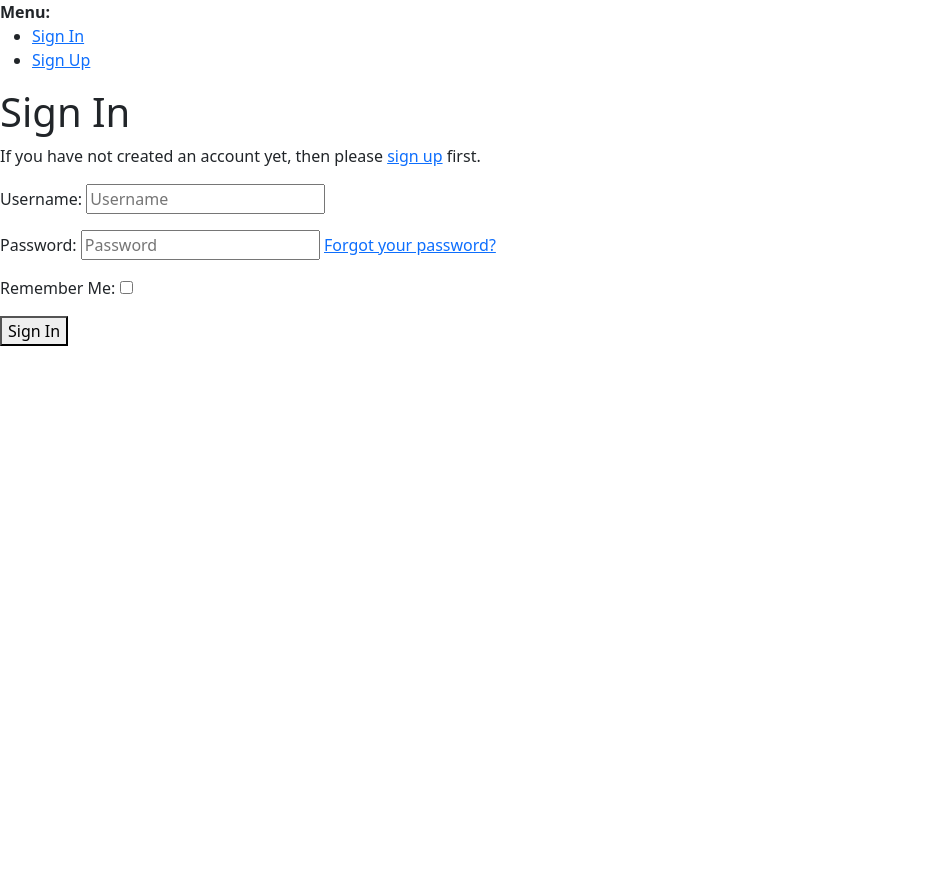
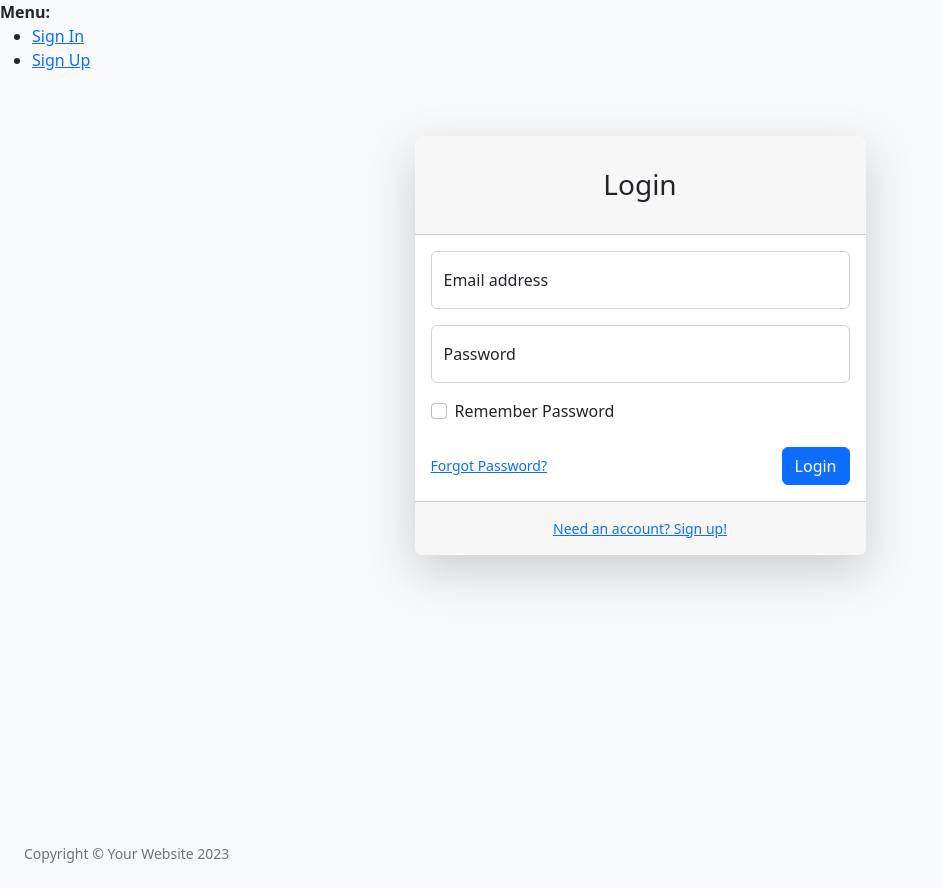
Before and after one commit to Marcos-felip/Gestao-de-Tarefas-Colaborativa, a Django app: page /accounts/login/ in a window 1280 px wide. Shown: the whole page, without its empty margins (0-942 px from the left). Before the commit the page ends 346 px from the top, so only its background shows below. Run offline with Django 5.2, Linux system fonts and the light colour scheme; some libraries are stand-ins or nearby versions.

Commit message:
tela de login pronta e models com form de organization pronta

```diff
--- a/templates/account/base.html
+++ b/templates/account/base.html
@@ -11,12 +11,11 @@
         </title>
         {% block extra_head %}
         <link href="{% static 'css/styles.css' %}" rel="stylesheet" />
+        <link href="https://cdn.jsdelivr.net/npm/simple-datatables@7.1.2/dist/style.min.css" rel="stylesheet" />
         <script src="https://use.fontawesome.com/releases/v6.3.0/js/all.js" crossorigin="anonymous"></script>
         {% endblock extra_head %}
-
     </head>
-    <body>
-        <body class=".bg-light">
+        <body class="bg-light">
         {% block body %}
             {% if messages %}
                 <div>
--- a/templates/account/login.html
+++ b/templates/account/login.html
@@ -1,59 +1,67 @@
 {% extends "account/base.html" %}
-{% load static  %}
+{% load static %}
 {% load i18n %}
 {% load allauth account %}
+
 {% block head_title %}
-    {% trans "Sign In" %}
+    {% trans "Login" %}
 {% endblock head_title %}
+
 {% block content %}
-    {% element h1 %}
-        {% trans "Sign In" %}
-    {% endelement %}
-    {% if not SOCIALACCOUNT_ONLY %}
-        {% setvar link %}
-            <a href="{{ signup_url }}">
-            {% endsetvar %}
-            {% setvar end_link %}
-            </a>
-        {% endsetvar %}
-        {% element p %}
-            {% blocktranslate %}If you have not created an account yet, then please {{ link }}sign up{{ end_link }} first.{% endblocktranslate %}
-        {% endelement %}
-        {% url 'account_login' as login_url %}
-        {% element form form=form method="post" action=login_url tags="entrance,login" %}
-            {% slot body %}
-                {% csrf_token %}
-                {% element fields form=form unlabeled=True %}
-                {% endelement %}
-                {{ redirect_field }}
-            {% endslot %}
-            {% slot actions %}
-                {% element button type="submit" tags="prominent,login" %}
-                    {% trans "Sign In" %}
-                {% endelement %}
-            {% endslot %}
-        {% endelement %}
-    {% endif %}
-    {% if LOGIN_BY_CODE_ENABLED or PASSKEY_LOGIN_ENABLED %}
-        {% element hr %}
-        {% endelement %}
-        {% element button_group vertical=True %}
-            {% if PASSKEY_LOGIN_ENABLED %}
-                {% element button type="submit" form="mfa_login" id="passkey_login" tags="prominent,login,outline,primary" %}
-                    {% trans "Sign in with a passkey" %}
-                {% endelement %}
-            {% endif %}
-            {% if LOGIN_BY_CODE_ENABLED %}
-                {% element button href=request_login_code_url tags="prominent,login,outline,primary" %}
-                    {% trans "Mail me a sign-in code" %}
-                {% endelement %}
-            {% endif %}
-        {% endelement %}
-    {% endif %}
-    {% if SOCIALACCOUNT_ENABLED %}
-        {% include "socialaccount/snippets/login.html" with page_layout="entrance" %}
-    {% endif %}
+    <div id="layoutAuthentication">
+        <div id="layoutAuthentication_content">
+            <main>
+                <div class="container">
+                    <div class="row justify-content-center">
+                        <div class="col-lg-5">
+                            <div class="card shadow-lg border-0 rounded-lg mt-5">
+                                <div class="card-header">
+                                    <h3 class="text-center font-weight-light my-4">{% trans "Login" %}</h3>
+                                </div>
+                                <div class="card-body">
+                                    <form method="post" action="{% url 'account_login' %}">
+                                        {% csrf_token %}
+                                        <div class="form-floating mb-3">
+                                            <input class="form-control" id="inputEmail" type="email" name="login" placeholder="{% trans 'Email address' %}" />
+                                            <label for="inputEmail">{% trans "Email address" %}</label>
+                                        </div>
+                                        <div class="form-floating mb-3">
+                                            <input class="form-control" id="inputPassword" type="password" name="password" placeholder="{% trans 'Password' %}" />
+                                            <label for="inputPassword">{% trans "Password" %}</label>
+                                        </div>
+                                        <div class="form-check mb-3">
+                                            <input class="form-check-input" id="inputRememberPassword" type="checkbox" name="remember" />
+                                            <label class="form-check-label" for="inputRememberPassword">{% trans "Remember Password" %}</label>
+                                        </div>
+                                        <div class="d-flex align-items-center justify-content-between mt-4 mb-0">
+                                            <a class="small" href="{% url 'account_reset_password' %}">{% trans "Forgot Password?" %}</a>
+                                            <button class="btn btn-primary" type="submit">{% trans "Login" %}</button>
+                                        </div>
+                                    </form>
+                                </div>
+                                <div class="card-footer text-center py-3">
+                                    <div class="small">
+                                        <a href="{% url 'account_signup' %}">{% trans "Need an account? Sign up!" %}</a>
+                                    </div>
+                                </div>
+                            </div>
+                        </div>
+                    </div>
+                </div>
+            </main>
+        </div>
+        <div id="layoutAuthentication_footer">
+            <footer class="py-4 bg-light mt-auto">
+                <div class="container-fluid px-4">
+                    <div class="d-flex align-items-center justify-content-between small">
+                        <div class="text-muted">{% trans "Copyright &copy; Your Website 2023" %}</div>
+                    </div>
+                </div>
+            </footer>
+        </div>
+    </div>
 {% endblock content %}
+
 {% block extra_body %}
     {{ block.super }}
     {% if PASSKEY_LOGIN_ENABLED %}
--- a/users/views.py
+++ b/users/views.py
@@ -1,5 +1,5 @@
 from django.views.generic.base import TemplateView
-from .models import Organization
+
 
 class home(TemplateView):
     template_name='base.html'
```
Also changed, not shown: projeto/settings.py (+13 -0 lines), templates/account/signup.html (+11 -2 lines), users/forms.py (+13 -0 lines), users/models.py (+8 -7 lines), db.sqlite3, static/css/style-account.css (deleted), templates/account/organization.html (deleted), users/migrations/0003_remove_organization_name_userprofile_organizations.py (added), users/migrations/0004_remove_userprofile_organizations.py (added), users/migrations/0005_userprofile_organizations.py (added), users/migrations/0006_organization_name.py (added).
